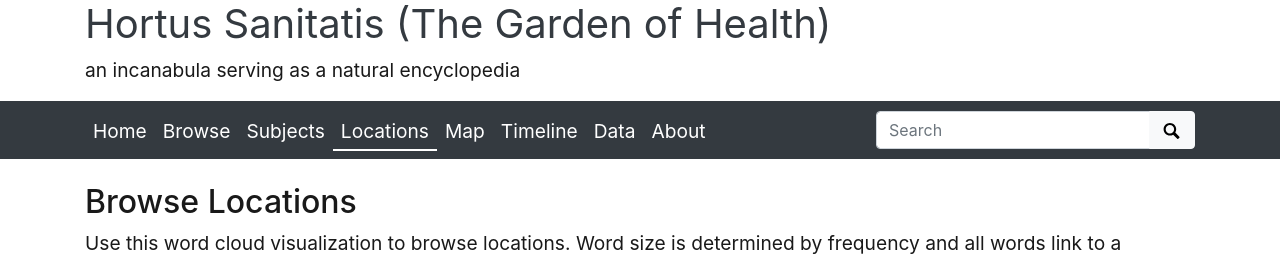
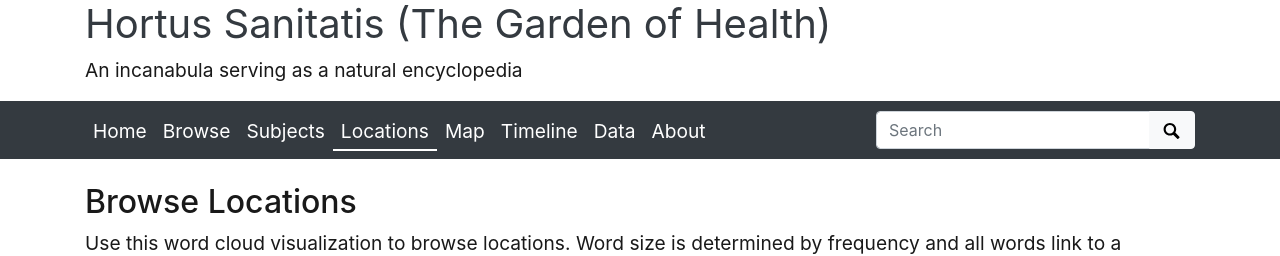
Before and after one commit to Cjglover1/archive_project, a Jekyll site: the page built from pages/locations.md, in a window 1280 px wide. Shown: the top 256 px of the page. Built offline with Jekyll 4.4.1, drawn with Linux system fonts in a browser that asks for light colours.

```diff
--- a/_config.yml
+++ b/_config.yml
@@ -22,7 +22,7 @@ source-code: https://github.com/Cjglover1/archive_project
 # title of site appears in banner
 title: Hortus Sanitatis (The Garden of Health)
 # tagline, a short phrase that will appear throughout the site in the top banner
-tagline: an incanabula serving as a natural encyclopedia
+tagline: An incanabula serving as a natural encyclopedia
 # description appears in meta tags and other locations
 # this description might appear in search result lists, keep around 160 characters max
 description: Hortus Sanitatis is a natural history encyclopedia that describes species in the natural world along with their medicinal uses and modes of preparation.
```
